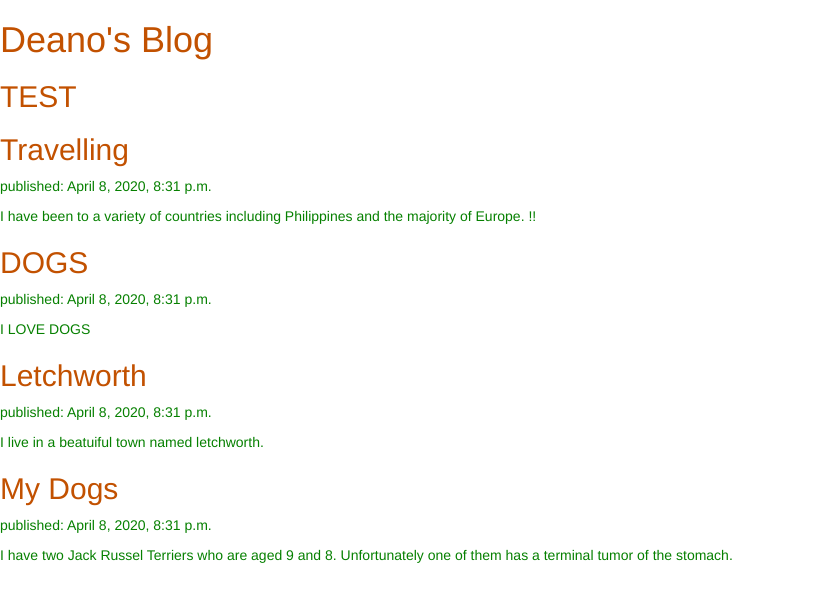
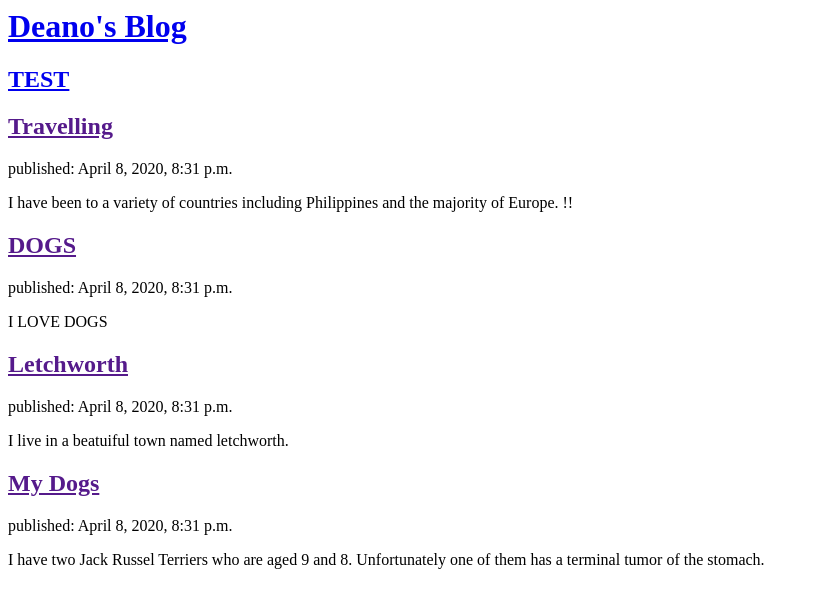
Before and after one commit to deanwk/my-first-blog, a Django app: page / in a window 1280 px wide. Shown: the top 608 px of the page, without its empty margins (0-827 px from the left). Run offline with Django 3.2, Linux system fonts and the light colour scheme; data comes from the database, SQL or seed files in the repository; some libraries are stand-ins or nearby versions.

Commit message:
Test3Purptcommitedtoassetstaticcss

```diff
--- a/assets/static/css/blog.css
+++ /dev/null
@@ -1,7 +0,0 @@
-h1 a, h2 a {
-    color: #C25100;
-}
-
-p {
-    color: #068000;
-}
--- a/blog/templates/blog/post_list.html
+++ b/blog/templates/blog/post_list.html
@@ -2,11 +2,7 @@
 
 <html>
     <head>
-        <link href="//fonts.googleapis.com/css?family=Lobster&subset=latin,latin-ext" rel="stylesheet" type="text/css">
         <title>Deanos Blog</title>
-        <link rel="stylesheet" href="//maxcdn.bootstrapcdn.com/bootstrap/3.2.0/css/bootstrap.min.css">
-        <link rel="stylesheet" href="//maxcdn.bootstrapcdn.com/bootstrap/3.2.0/css/bootstrap-theme.min.css">
-        <link rel="stylesheet" href="{% static 'css/blog.css' %}">
     </head>
     <body>
         <div>
```
